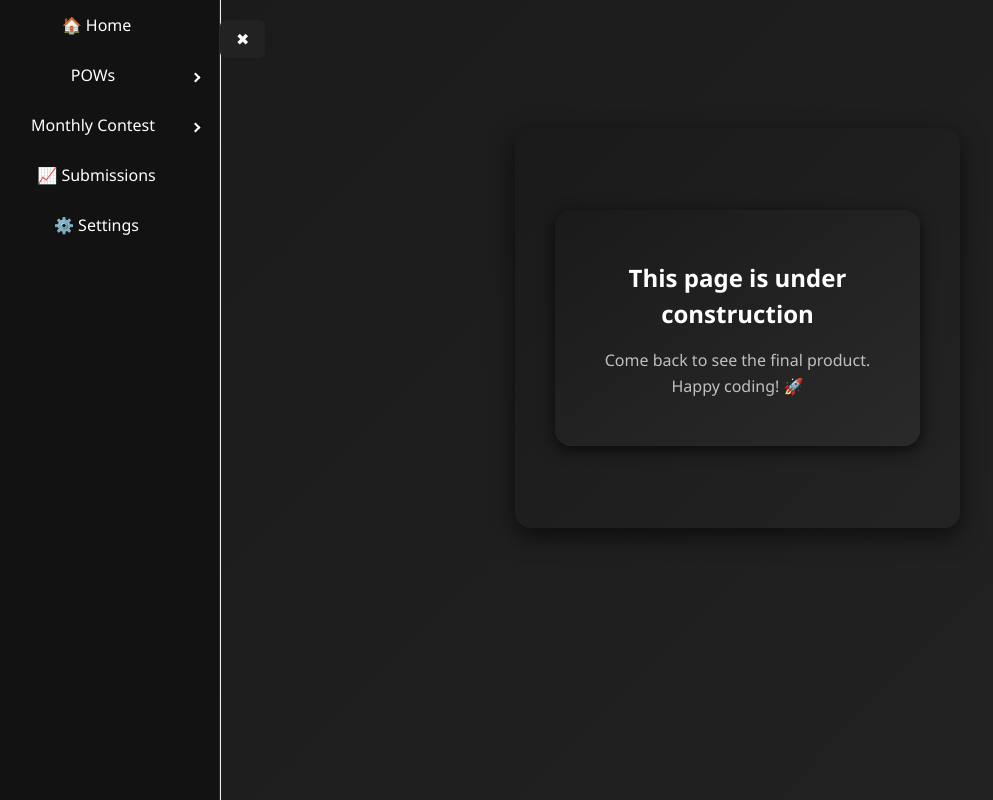
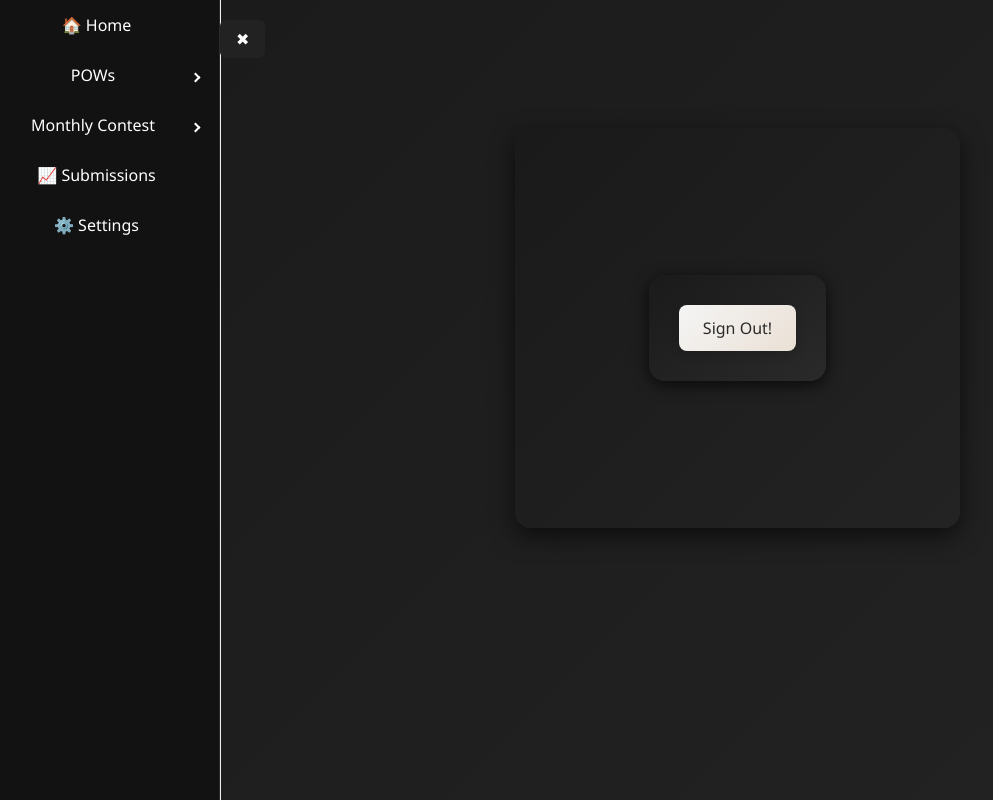
Before and after one commit to ShivD7/CodeEval, a React (Vite) app in the folder frontend/code-eval/: page /CodeEval/settings in a window 1280 px wide. Shown: the whole page, without its empty margins (26-1019 px from the left). Built offline with nearby package versions, Linux system fonts and the light colour scheme; no server answers; sample sign-in values are in the browser's storage.

Commit message:
added sign out button

```diff
--- a/frontend/code-eval/src/components/SettingPage.css
+++ b/frontend/code-eval/src/components/SettingPage.css
@@ -56,3 +56,27 @@ html, body, #root {
   color: #ffffff;
   font-family: 'Segoe UI', sans-serif;
 }
+
+.signout-btn {
+  background: linear-gradient(135deg, #f5f5f5, #eae0d5);
+  color: #2a2a2a;
+  border: none;
+  border-radius: 8px;
+  padding: 12px 24px;
+  font-size: 16px;
+  font-family: 'Segoe UI', Tahoma, Geneva, Verdana, sans-serif;
+  cursor: pointer;
+  transition: background 0.3s ease, transform 0.2s ease, box-shadow 0.3s ease;
+  box-shadow: 0 3px 10px rgba(0, 0, 0, 0.15);
+}
+
+.signout-btn:hover {
+  background: linear-gradient(135deg, #ffffff, #f0eae2);
+  transform: translateY(-2px);
+  box-shadow: 0 5px 15px rgba(0, 0, 0, 0.2);
+}
+
+.signout-btn:active {
+  transform: translateY(0);
+  box-shadow: 0 2px 6px rgba(0, 0, 0, 0.15);
+}
--- a/frontend/code-eval/src/components/SettingPage.jsx
+++ b/frontend/code-eval/src/components/SettingPage.jsx
@@ -8,14 +8,28 @@ import {
   sidebarClasses,
   menuClasses,
 } from "react-pro-sidebar";
-import {Link} from 'react-router-dom'
+import {auth} from "../firebase/firebase"
+import { doSignOut } from "../firebase/auth";
+import {Link, Navigate} from 'react-router-dom'
+import {useAuth} from '../contexts/authContext'
 
 
 const SettingPage = () => {
   const [collapsed, setCollapsed] = useState(false);
   const sidebarRef = useRef(null);
+  const { userLoggedIn } = useAuth();
+
+  const handleSignOut = (e) => {
+    e.preventDefault()
+    console.log("hi")
+    doSignOut();
+    console.log("hi")
+
+  }
+
   return (
     <div className = "layout">
+    {!userLoggedIn && (<Navigate to={'/login'} replace = {true}/>)}
     <button
             onClick={() => setCollapsed(!collapsed)}
             style={{
@@ -86,10 +100,7 @@ const SettingPage = () => {
         <div className="submission-container no-submissions">
 
             <div className="message-card">
-            <h2>This page is under construction</h2>
-            <p>
-                Come back to see the final product. Happy coding! 🚀
-            </p>
+                <button onClick={handleSignOut} className="signout-btn">Sign Out!</button>
             </div>
         </div>
         </div>
```
